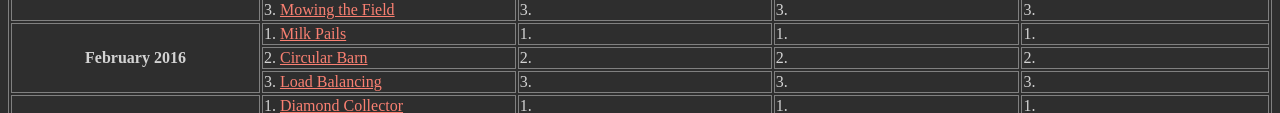
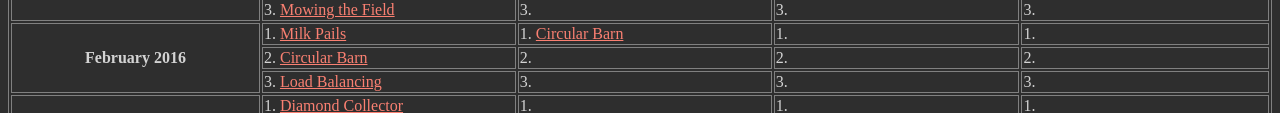
Before and after one commit to daniel-baumg/competitive-programming, a plain HTML site: page index.html in a window 1280 px wide. Shown: the part 228-341 px from the top of the page. Drawn offline with Linux system fonts and the light colour scheme.

Commit message:
Update index.html

```diff
--- a/index.html
+++ b/index.html
@@ -63,7 +63,7 @@
         <tr>
             <th rowspan="3">February 2016</td>
             <td>1. <a href="Bronze/feb-2016/pails.cpp">Milk Pails</a></td>
-            <td>1. </td>
+            <td>1. <a href="Silver/feb-2016/cbarn.cpp">Circular Barn</a></td>
             <td>1. </td>
             <td>1. </td>
         </tr>
```
